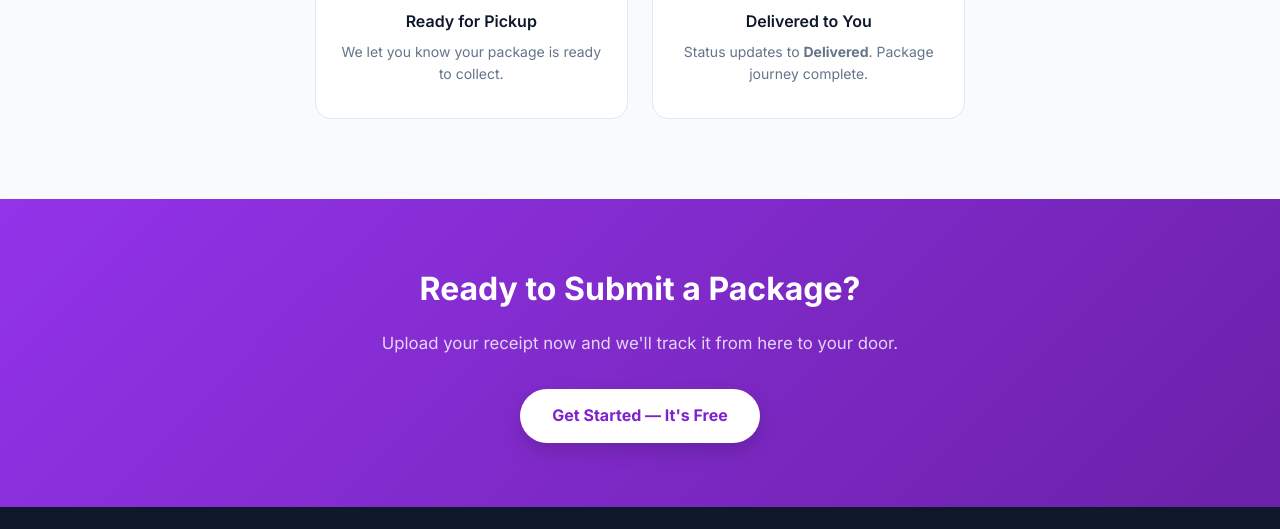
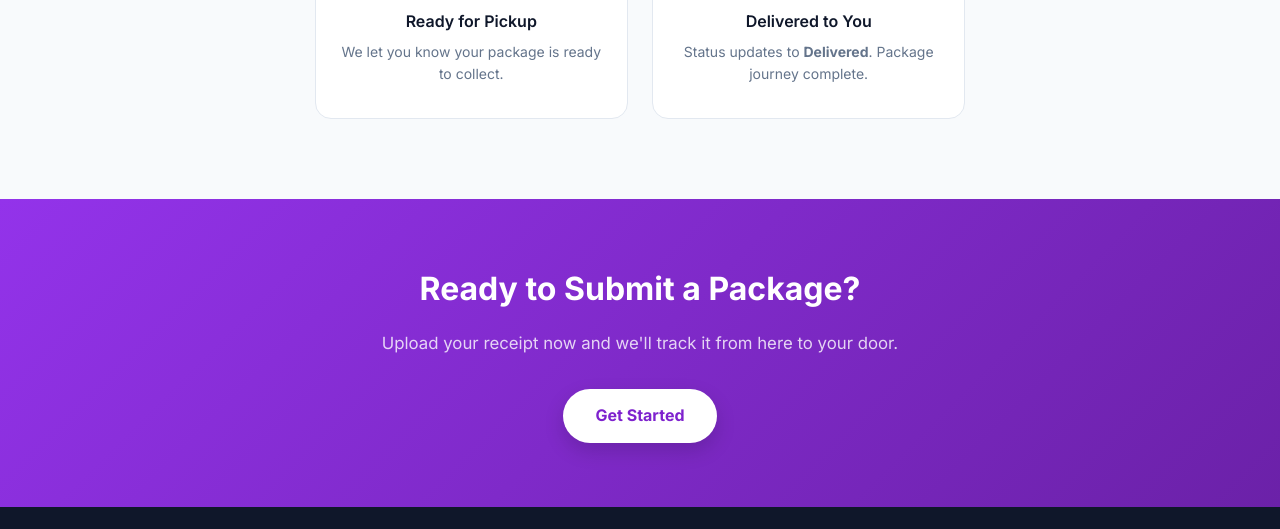
Before and after one commit to KushLabs-6/purple-couriers, a website: page public/index.html in a window 1280 px wide. Shown: the part 2008-2537 px from the top of the page. Drawn offline with Linux system fonts and the light colour scheme.

Commit message:
Update CTA button text to remove 'It's Free'

```diff
--- a/public/index.html
+++ b/public/index.html
@@ -262,7 +262,7 @@
   <section class="cta-section">
     <h2>Ready to Submit a Package?</h2>
     <p>Upload your receipt now and we'll track it from here to your door.</p>
-    <a href="/customer.html" class="btn-white">Get Started — It's Free</a>
+    <a href="/customer.html" class="btn-white">Get Started</a>
   </section>
 
   <!-- FOOTER -->
```
